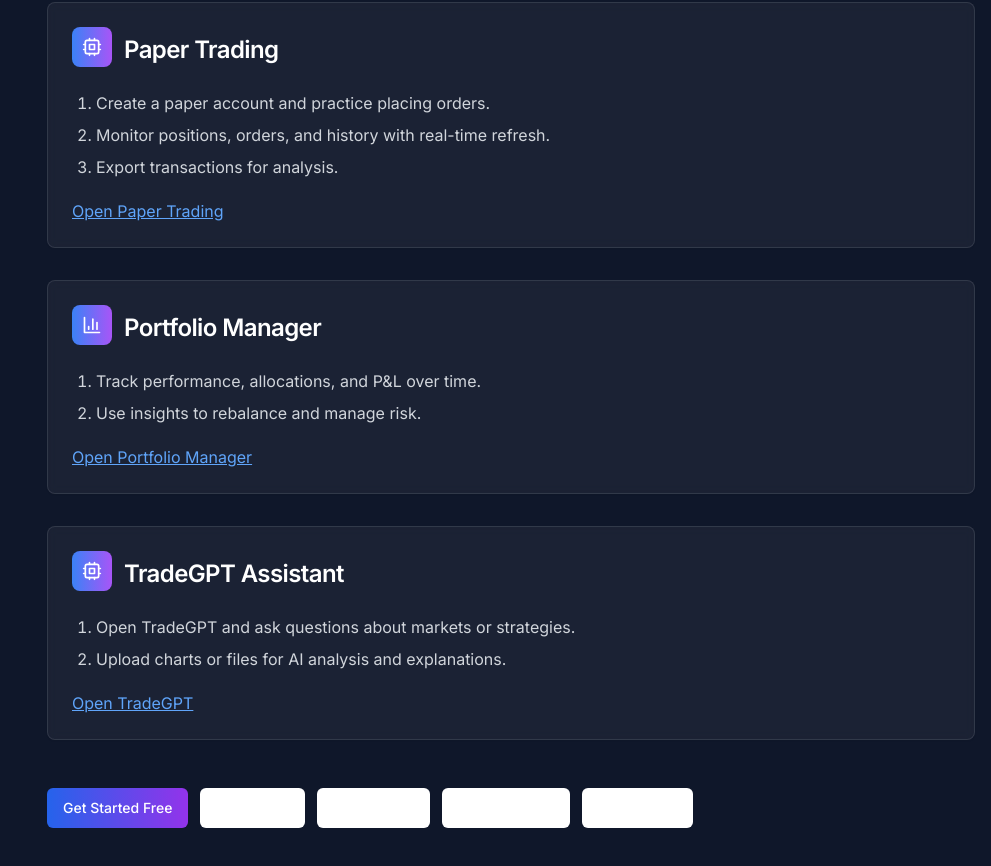
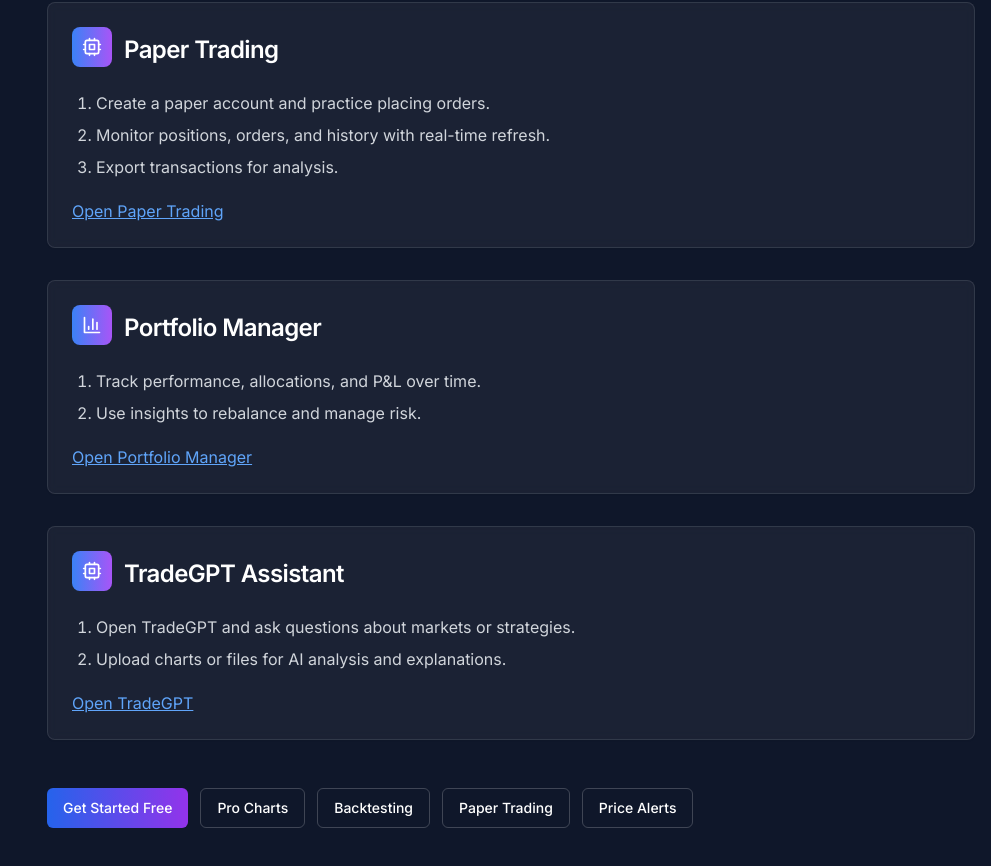
Before and after one commit to amarcoder01/de600, a Next.js app: page /how-it-works in a window 1280 px wide. Shown: the part 3926-4792 px from the top of the page, without its empty margins (289-1280 px from the left). Built offline with nearby package versions, Linux system fonts and the light colour scheme; no server answers.

Commit message:
how it work

```diff
--- a/src/app/how-it-works/page.tsx
+++ b/src/app/how-it-works/page.tsx
@@ -263,16 +263,16 @@
                   <Button className="bg-gradient-to-r from-blue-600 to-purple-600 hover:from-blue-700 hover:to-purple-700 text-white">Get Started Free</Button>
                 </Link>
                 <Link href="/advanced-charts">
-                  <Button variant="outline" className="border-white/20 text-white hover:bg-white/10">Pro Charts</Button>
+                  <Button variant="outline" className="bg-transparent border-white/20 text-white hover:bg-white/10">Pro Charts</Button>
                 </Link>
                 <Link href="/backtesting">
-                  <Button variant="outline" className="border-white/20 text-white hover:bg-white/10">Backtesting</Button>
+                  <Button variant="outline" className="bg-transparent border-white/20 text-white hover:bg-white/10">Backtesting</Button>
                 </Link>
                 <Link href="/paper-trading">
-                  <Button variant="outline" className="border-white/20 text-white hover:bg-white/10">Paper Trading</Button>
+                  <Button variant="outline" className="bg-transparent border-white/20 text-white hover:bg-white/10">Paper Trading</Button>
                 </Link>
                 <Link href="/price-alerts">
-                  <Button variant="outline" className="border-white/20 text-white hover:bg-white/10">Price Alerts</Button>
+                  <Button variant="outline" className="bg-transparent border-white/20 text-white hover:bg-white/10">Price Alerts</Button>
                 </Link>
               </div>
             </div>
```
